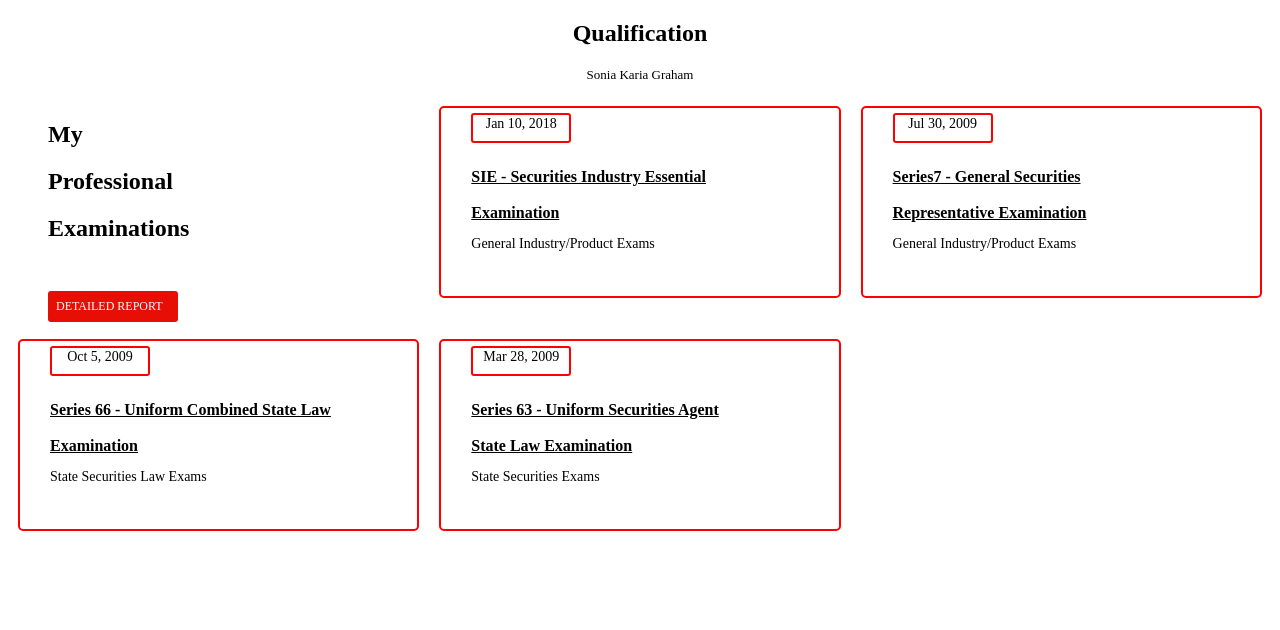
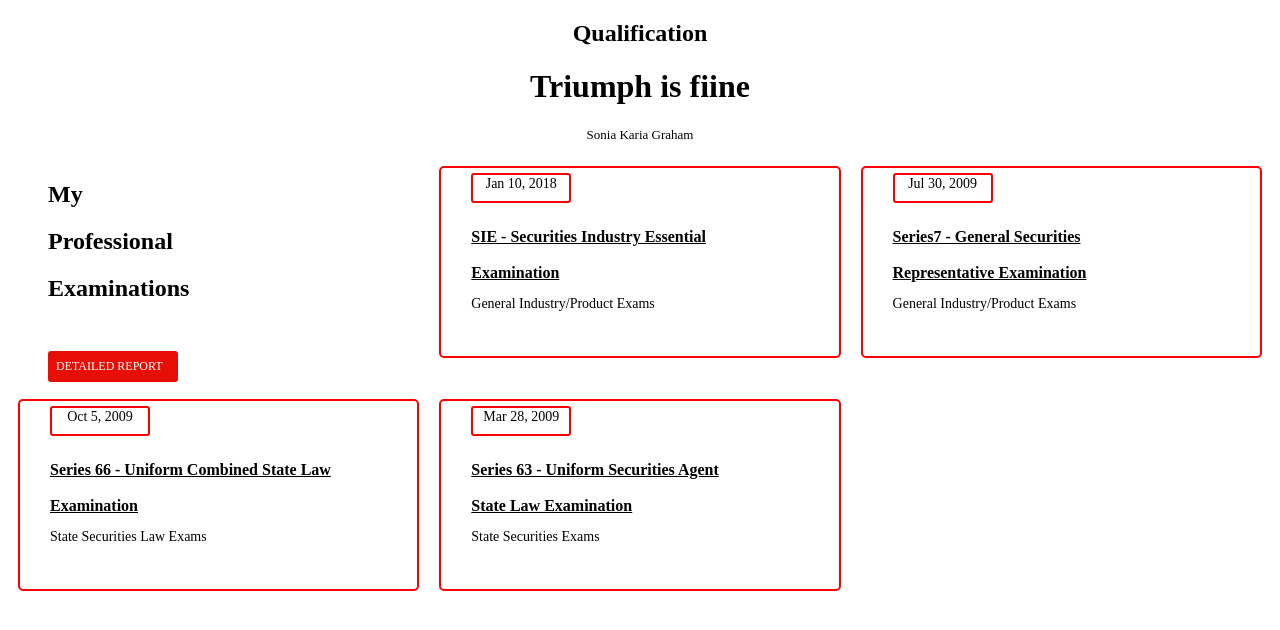
Before and after one commit to Triumph101-dev/designs, a plain HTML site: page index.html in a window 1280 px wide. Drawn offline with Linux system fonts and the light colour scheme.

Commit message:
Update index.html

```diff
--- a/index.html
+++ b/index.html
@@ -10,6 +10,7 @@
     <div class="main">
         <div class="first">
             <h2>Qualification</h2>
+            <h1>Triumph is fiine</h1>
         </div>
         <div class="second">
             <p class="p1">Sonia Karia Graham</p>
```
